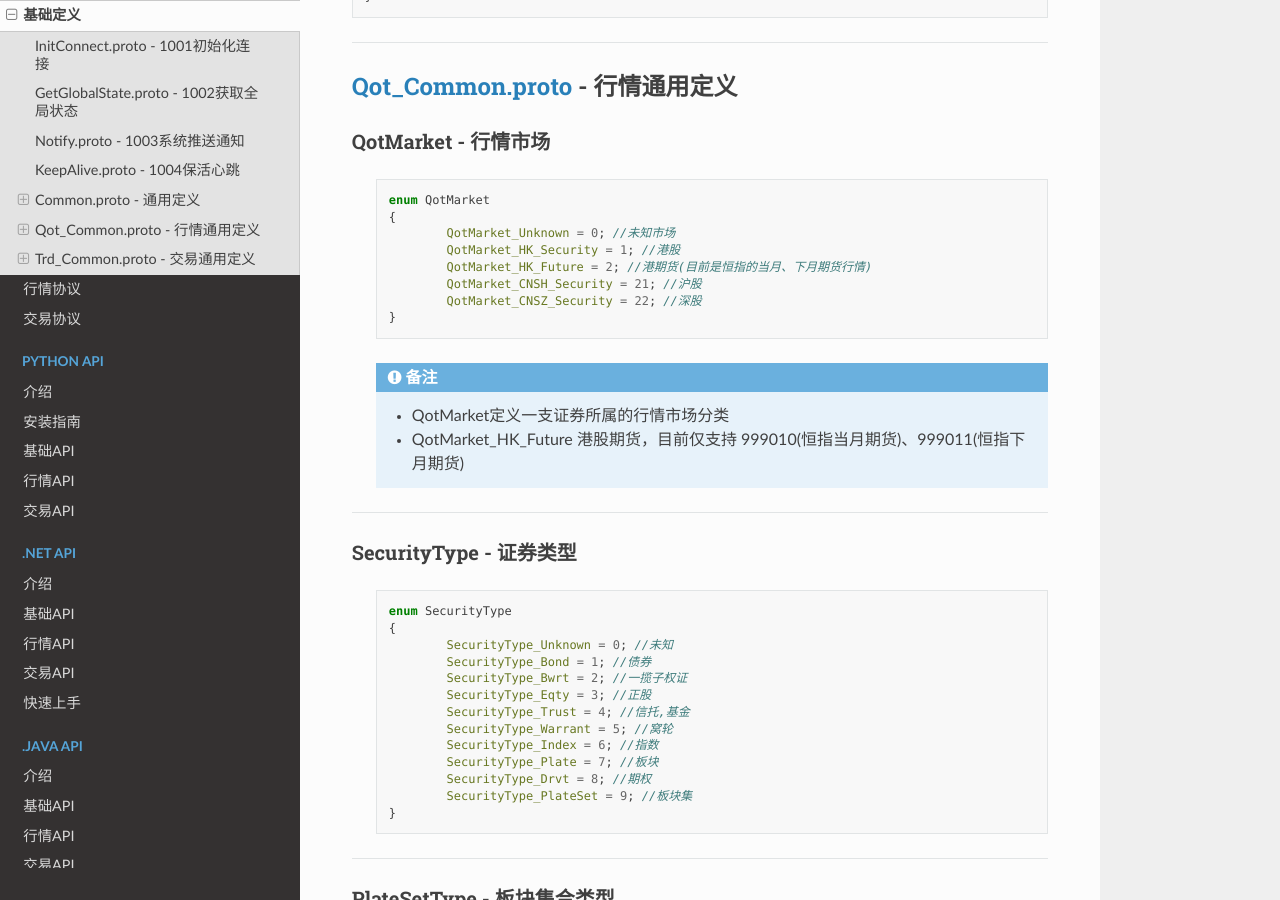
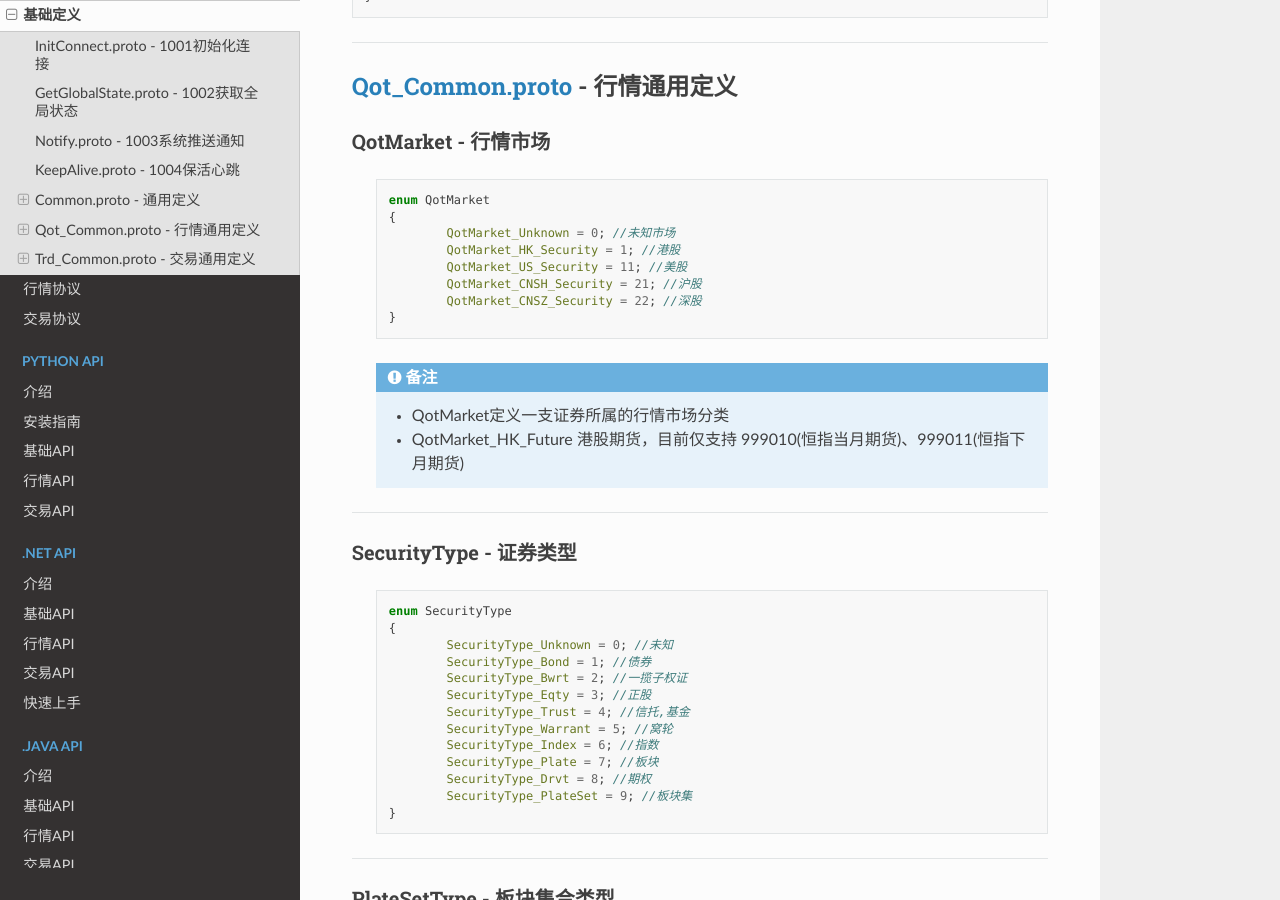
Before and after one commit to FutunnOpen/futu-api-doc, a Sphinx documentation site: the page built from doc_maker/source/protocol/base_define.rst, in a window 1280 px wide and 900 px high, scrolled down 6361 px. Built offline with Sphinx 7.4.7 and the Read the Docs theme 2.0.0, drawn with Linux system fonts in a browser that asks for light colours.

Commit message:
文档补充美股市场枚举

```diff
--- a/doc_maker/source/protocol/base_define.rst
+++ b/doc_maker/source/protocol/base_define.rst
@@ -375,7 +375,7 @@ QotMarket - 行情市场
 	{
 		QotMarket_Unknown = 0; //未知市场
 		QotMarket_HK_Security = 1; //港股
-		QotMarket_HK_Future = 2; //港期货(目前是恒指的当月、下月期货行情)
+		QotMarket_US_Security = 11; //美股
 		QotMarket_CNSH_Security = 21; //沪股
 		QotMarket_CNSZ_Security = 22; //深股
 	}
```
